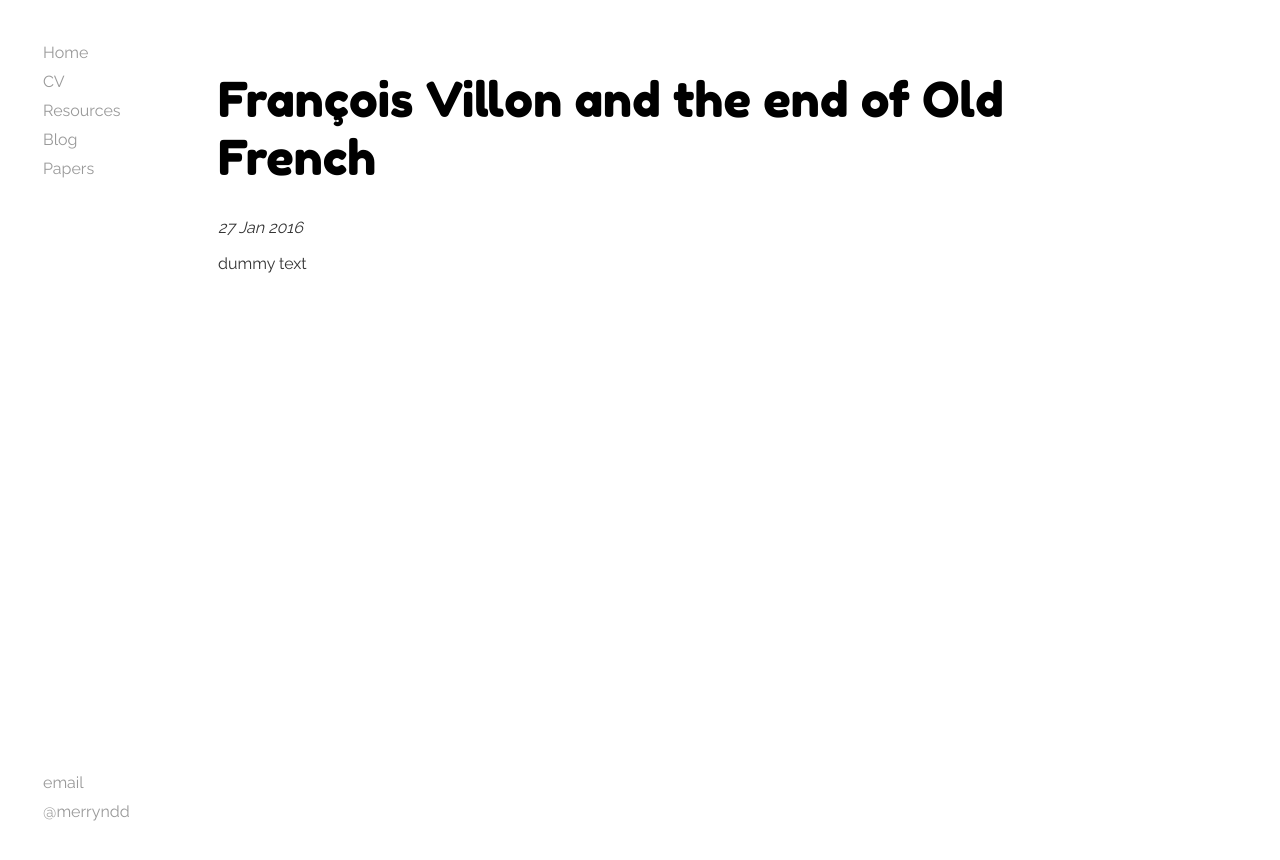
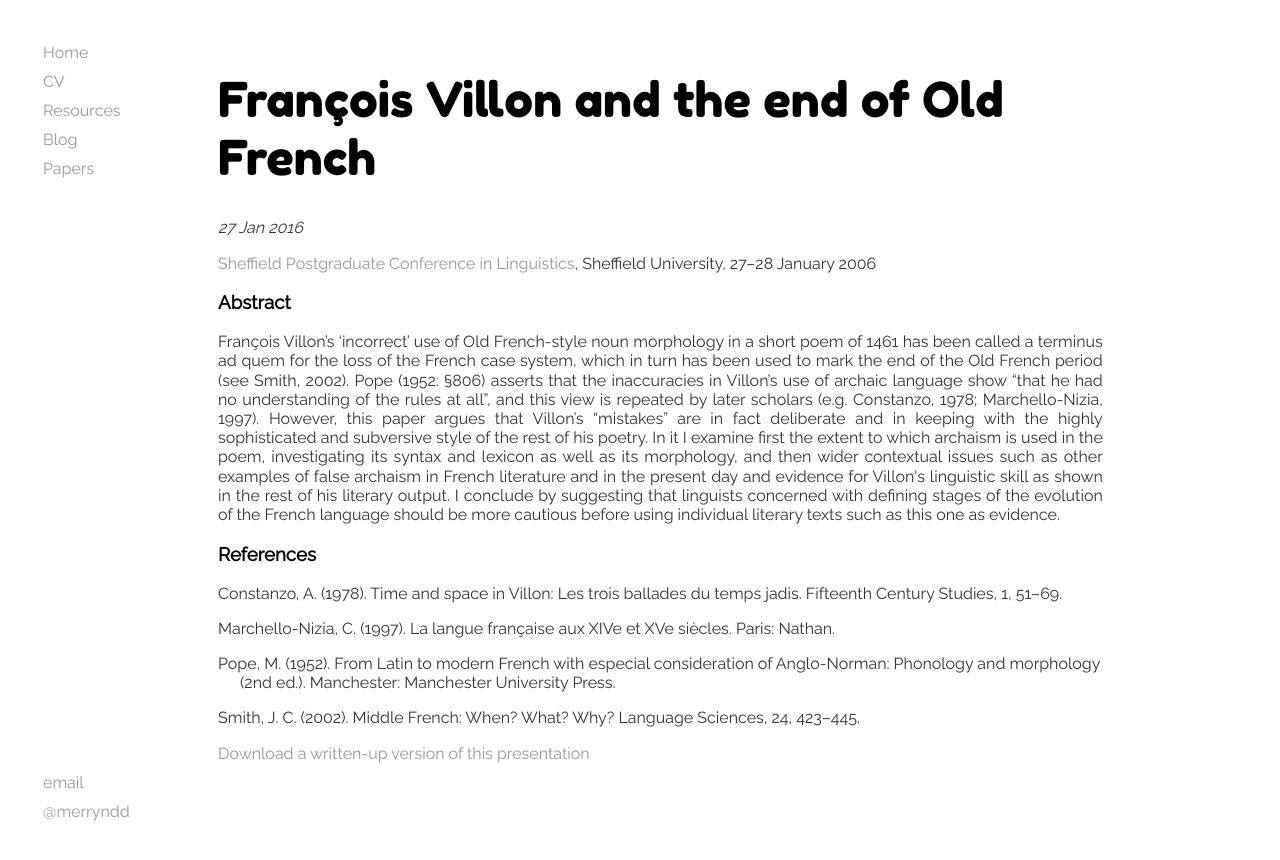
Before and after one commit to merryndd/merryndd.github.io, a Jekyll site: the page built from _posts/2016-01-27-villon.html, in a window 1280 px wide. Shown: the top 860 px of the page. Built offline with Jekyll 4.4.1, drawn with Linux system fonts in a browser that asks for light colours.

Commit message:
Update 2016-01-27-villon.html

```diff
--- a/_posts/2016-01-27-villon.html
+++ b/_posts/2016-01-27-villon.html
@@ -4,4 +4,15 @@ title: "François Villon and the end of Old French"
 date: 2016-01-27
 categories: [papers]
 ---
-<p>dummy text</p>
+<p><a href="https://sheflingpgc.wordpress.com/">Sheffield Postgraduate Conference in Linguistics</a>, Sheffield University, 27–28 January 2006</p>
+
+<h3>Abstract</h3>
+<p>François Villon’s ‘incorrect’ use of Old French-style noun morphology in a short poem of 1461 has been called a terminus ad quem for the loss of the French case system, which in turn has been used to mark the end of the Old French period (see Smith, 2002). Pope (1952: §806) asserts that the inaccuracies in Villon’s use of archaic language show “that he had no understanding of the rules at all”, and this view is repeated by later scholars (e.g. Constanzo, 1978; Marchello-Nizia, 1997). However, this paper argues that Villon’s “mistakes” are in fact deliberate and in keeping with the highly sophisticated and subversive style of the rest of his poetry. In it I examine first the extent to which archaism is used in the poem, investigating its syntax and lexicon as well as its morphology, and then wider contextual issues such as other examples of false archaism in French literature and in the present day and evidence for Villon's linguistic skill as shown in the rest of his literary output. I conclude by suggesting that linguists concerned with defining stages of the evolution of the French language should be more cautious before using individual literary texts such as this one as evidence.</p>
+
+<h3>References</h3>
+<p class="bibentry">Constanzo, A. (1978). Time and space in Villon: Les trois ballades du temps jadis. Fifteenth Century Studies, 1, 51–69.</p>
+<p class="bibentry">Marchello-Nizia, C. (1997). La langue française aux XIVe et XVe siècles. Paris: Nathan.</p>
+<p class="bibentry">Pope, M. (1952). From Latin to modern French with especial consideration of Anglo-Norman: Phonology and morphology (2nd ed.). Manchester: Manchester University Press.</p>
+<p class="bibentry">Smith, J. C. (2002). Middle French: When? What? Why? Language Sciences, 24, 423–445.</p>
+
+<p><a href="https://www.academia.edu/20963881/Fran%C3%A7ois_Villon_and_the_end_of_Old_French">Download a written-up version of this presentation</a></p>
```
